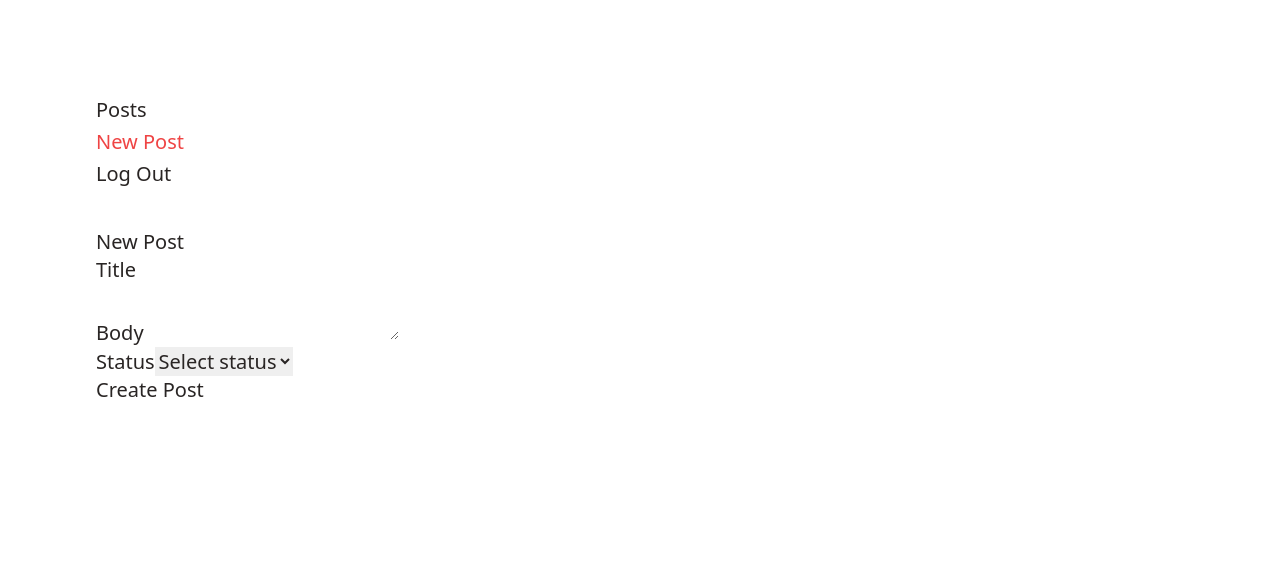
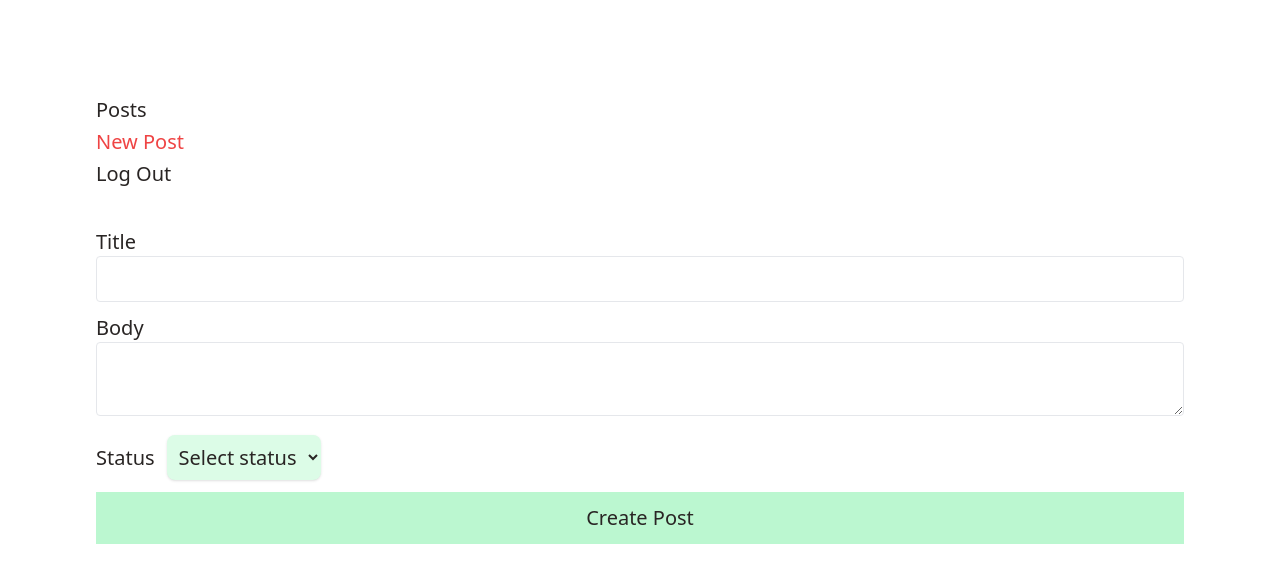
Before and after one commit to rejnowicz281/blog-cms, a React (Vite) app: page /blog-cms/posts/new in a window 1280 px wide. Shown: the top 582 px of the page. Built offline with nearby package versions, Linux system fonts and the light colour scheme; sample sign-in values are in the browser's storage.

Commit message:
Update post form styling

```diff
--- a/src/components/Post/EditPost.jsx
+++ b/src/components/Post/EditPost.jsx
@@ -37,8 +37,11 @@ function EditPost() {
 
     return (
         <div>
-            <h1>Edit Post</h1>
-            <Link to={`/blog-cms/posts/${post._id}`}>Back to Post</Link>
+            <div className="mb-5">
+                <Link className="font-semibold hover:underline" to={`/blog-cms/posts/${post._id}`}>
+                    Back to Post
+                </Link>
+            </div>
             {errors.length > 0 && <ValidationErrors errors={errors} />}
             <PostForm onSubmit={handleSubmit} submitText="Update Post" post={post} handleChange={handleChange} />
         </div>
--- a/src/components/Post/NewPost.jsx
+++ b/src/components/Post/NewPost.jsx
@@ -26,7 +26,6 @@ function NewPost() {
 
     return (
         <div>
-            <h1>New Post</h1>
             {errors.length > 0 && <ValidationErrors errors={errors} />}
             <PostForm onSubmit={handleSubmit} submitText="Create Post" post={post} handleChange={handleChange} />
         </div>
--- a/src/components/Post/PostForm.jsx
+++ b/src/components/Post/PostForm.jsx
@@ -10,21 +10,42 @@ function PostForm({ onSubmit, submitText = "Submit", post, handleChange }) {
         <form onSubmit={handleSubmit}>
             <div>
                 <label htmlFor="title">Title</label>
-                <input type="text" id="title" name="title" onChange={handleChange} defaultValue={post?.title} />
+                <input
+                    className="w-full border rounded p-2 text-lg outline-none"
+                    type="text"
+                    id="title"
+                    name="title"
+                    onChange={handleChange}
+                    defaultValue={post?.title}
+                />
             </div>
-            <div>
+            <div className="mb-3 mt-3">
                 <label htmlFor="body">Body</label>
-                <textarea id="body" name="body" onChange={handleChange} defaultValue={post?.body} />
+                <textarea
+                    className="w-full border rounded p-2 text-lg outline-none"
+                    id="body"
+                    name="body"
+                    onChange={handleChange}
+                    defaultValue={post?.body}
+                />
             </div>
-            <div>
+            <div className="mb-3">
                 <label htmlFor="status">Status</label>
-                <select id="status" name="status" onChange={handleChange} defaultValue={post?.status}>
+                <select
+                    className="ms-3 p-2 rounded-lg shadow cursor-pointer bg-green-100"
+                    id="status"
+                    name="status"
+                    onChange={handleChange}
+                    defaultValue={post?.status}
+                >
                     <option value="">Select status</option>
                     <option value="Draft">Draft</option>
                     <option value="Public">Public</option>
                 </select>
             </div>
-            <button type="submit">{submitText}</button>
+            <button className="w-full bg-green-200 p-3 hover:bg-green-300 transition-colors" type="submit">
+                {submitText}
+            </button>
         </form>
     );
 }
--- a/src/components/Post/ValidationErrors.jsx
+++ b/src/components/Post/ValidationErrors.jsx
@@ -4,7 +4,9 @@ function ValidationErrors({ errors }) {
     return (
         <ul>
             {errors.map((error) => (
-                <li key={error.msg}>{error.msg}</li>
+                <li className="text-red-500 mb-2" key={error.msg}>
+                    {error.msg}
+                </li>
             ))}
         </ul>
     );
```
